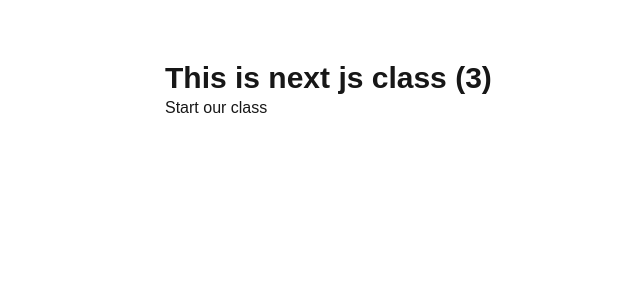
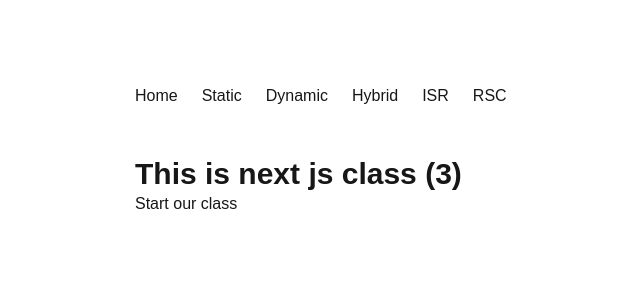
Before and after one commit to ehasun15019/interactive-next.js-class-3, a Next.js app: page / in a window 1280 px wide. Shown: the top 300 px of the page, without its empty margins (121-761 px from the left). Built offline with nearby package versions, Linux system fonts and the light colour scheme.

Commit message:
create components folder and added Header.js file and import in main layout.js

```diff
--- /dev/null
+++ b/src/app/components/Header.js
@@ -0,0 +1,36 @@
+import Link from 'next/link'
+import React from 'react'
+
+const Header = () => {
+  return (
+    <div className='py-6'>
+        <ul className='flex gap-6 mt-[60px]'>
+            <li>
+                <Link href="/">Home</Link>
+            </li>
+
+            <li>
+                <Link href="/static">Static</Link>
+            </li>
+
+            <li>
+                <Link href="/dynamic">Dynamic</Link>
+            </li>
+
+            <li>
+                <Link href="/hybrid">Hybrid</Link>
+            </li>
+
+            <li>
+                <Link href="/isr">ISR</Link>
+            </li>
+
+            <li>
+                <Link href="/rsc">RSC</Link>
+            </li>
+        </ul>
+    </div>
+  )
+}
+
+export default Header
--- a/src/app/layout.js
+++ b/src/app/layout.js
@@ -1,5 +1,6 @@
 import { Geist, Geist_Mono } from "next/font/google";
 import "./globals.css";
+import Header from "./components/Header";
 
 const geistSans = Geist({
   variable: "--font-geist-sans",
@@ -19,7 +20,8 @@
 export default function RootLayout({ children }) {
   return (
     <html lang="en" className={`${geistSans.variable} ${geistMono.variable} antialiased`}>
-      <body  className="max-w-3xl m-auto flex flex-col  gap-6">
+      <body className="max-w-3xl m-auto flex flex-col  gap-6">
+        <Header />
         {children}
       </body>
     </html>
--- a/src/app/page.js
+++ b/src/app/page.js
@@ -2,7 +2,7 @@
 
 export default function Home() {
   return (
-    <div className="flex flex-col pt-[60px] ps-[30px]">
+    <div className="flex flex-col">
       <h3 className="text-3xl font-extrabold">This is next js class (3)</h3>
 
       <p>
```
